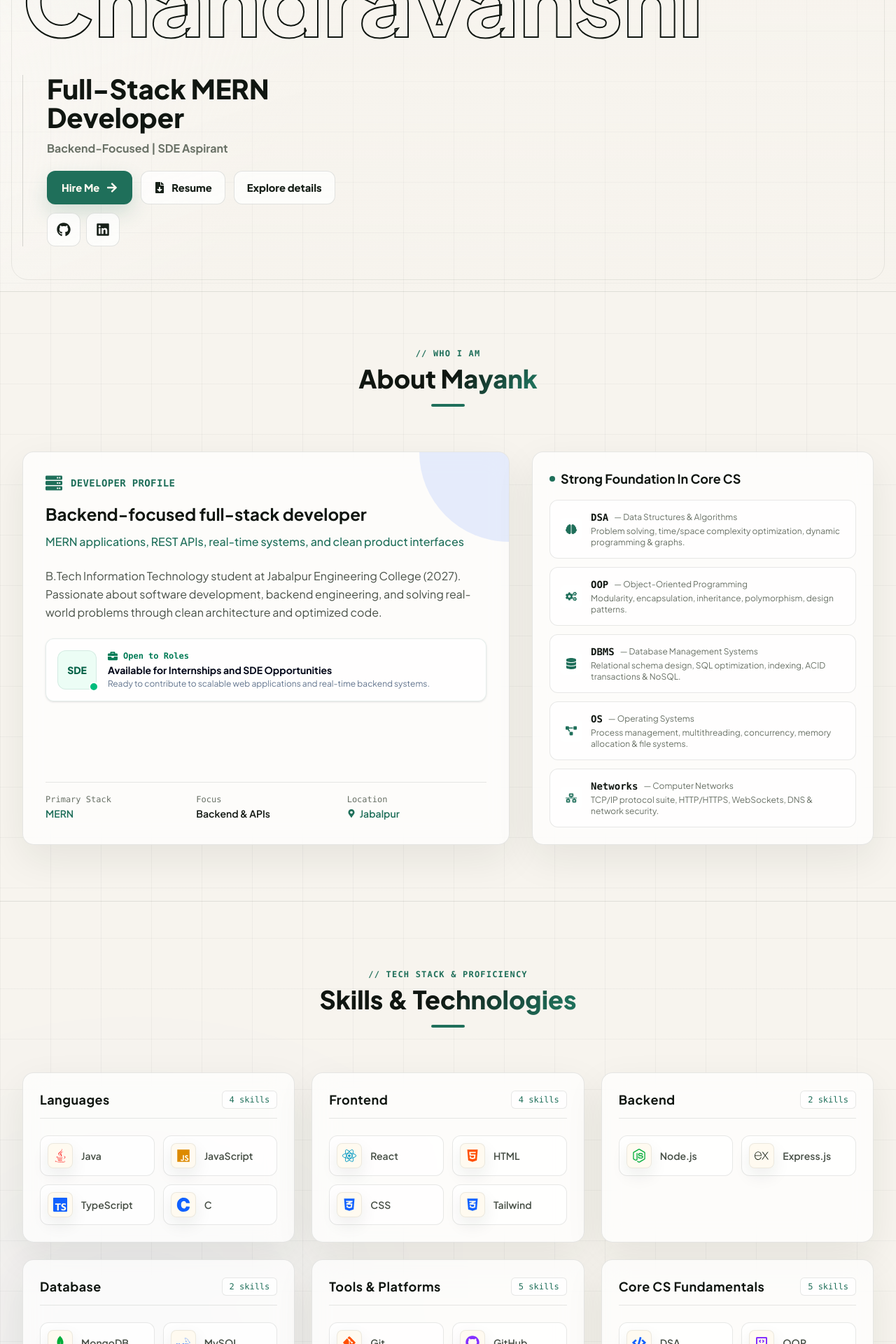
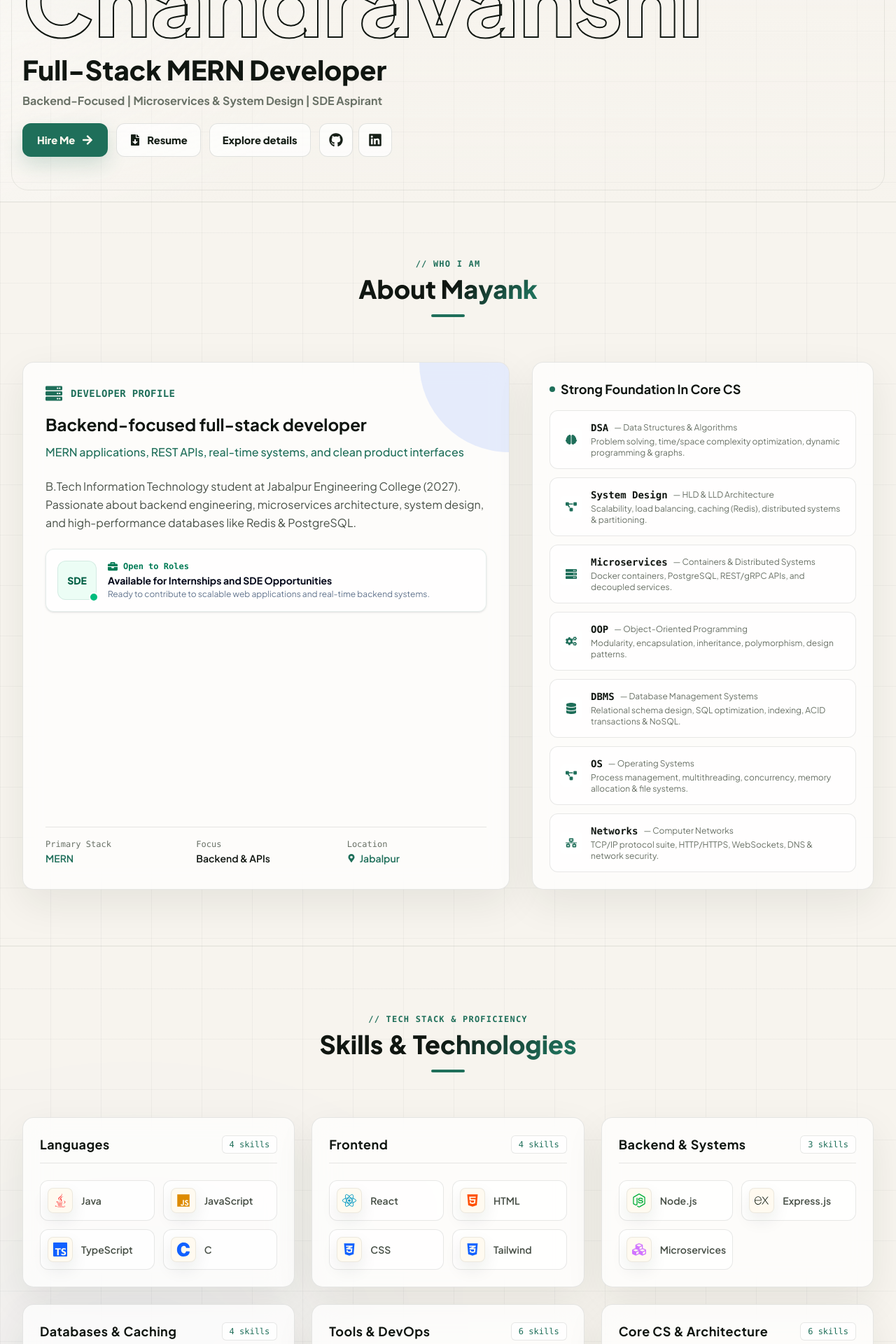
Before and after one commit to Mayank-2027/Mayank-Portfolio, a React (Vite) app: page / in a window 1280 px wide. Shown: the part 460-2380 px from the top of the page at 70% size. Built offline with nearby package versions, Linux system fonts and the light colour scheme.

Commit message:
Update portfolio: fix email, footer visibility, role layout, and add Docker, Redis, Microservices, PostgreSQL, and System Design

```diff
--- a/src/components/About.jsx
+++ b/src/components/About.jsx
@@ -19,6 +19,8 @@ export default function About() {
 
   const csPillars = [
     { title: "DSA", name: "Data Structures & Algorithms", icon: FaBrain, desc: "Problem solving, time/space complexity optimization, dynamic programming & graphs." },
+    { title: "System Design", name: "HLD & LLD Architecture", icon: FaProjectDiagram, desc: "Scalability, load balancing, caching (Redis), distributed systems & partitioning." },
+    { title: "Microservices", name: "Containers & Distributed Systems", icon: FaServer, desc: "Docker containers, PostgreSQL, REST/gRPC APIs, and decoupled services." },
     { title: "OOP", name: "Object-Oriented Programming", icon: FaCogs, desc: "Modularity, encapsulation, inheritance, polymorphism, design patterns." },
     { title: "DBMS", name: "Database Management Systems", icon: FaDatabase, desc: "Relational schema design, SQL optimization, indexing, ACID transactions & NoSQL." },
     { title: "OS", name: "Operating Systems", icon: FaProjectDiagram, desc: "Process management, multithreading, concurrency, memory allocation & file systems." },
--- a/src/components/Footer.jsx
+++ b/src/components/Footer.jsx
@@ -8,18 +8,18 @@ export default function Footer() {
   };
 
   return (
-    <footer className="py-8 border-t border-white/10 relative z-10 bg-[#08080A]">
+    <footer className="py-8 border-t border-slate-900/10 relative z-10 bg-white/50 backdrop-blur-md">
       <div className="max-w-7xl mx-auto px-4 sm:px-6 lg:px-8">
         <div className="flex flex-col sm:flex-row items-center justify-between gap-4">
 
           {/* Left Info */}
           <div className="flex items-center gap-2">
-            <span className="text-sm font-bold text-white font-mono">
-              Mayank Chandravanshi
+            <span className="text-sm font-bold text-slate-950 font-mono">
+              {personalDetails.name}
             </span>
-            <span className="text-gray-500 text-xs">•</span>
-            <span className="text-xs text-gray-400 font-mono">
-              Full-Stack MERN Developer
+            <span className="text-slate-400 text-xs">•</span>
+            <span className="text-xs text-slate-600 font-mono">
+              {personalDetails.title}
             </span>
           </div>
 
@@ -29,7 +29,7 @@ export default function Footer() {
               href={personalDetails.github}
               target="_blank"
               rel="noopener noreferrer"
-              className="text-gray-400 hover:text-white text-sm transition-colors"
+              className="p-2 rounded-lg text-slate-600 hover:text-slate-950 hover:bg-slate-950/5 transition-colors"
               aria-label="GitHub"
             >
               <FaGithub className="w-4 h-4" />
@@ -38,15 +38,15 @@ export default function Footer() {
               href={personalDetails.linkedin}
               target="_blank"
               rel="noopener noreferrer"
-              className="text-gray-400 hover:text-white text-sm transition-colors"
+              className="p-2 rounded-lg text-slate-600 hover:text-slate-950 hover:bg-slate-950/5 transition-colors"
               aria-label="LinkedIn"
             >
-              <FaLinkedin className="w-4 h-4 text-blue-400" />
+              <FaLinkedin className="w-4 h-4 text-emerald-700" />
             </a>
 
             <button
               onClick={scrollToTop}
-              className="p-2 rounded-lg bg-white/5 hover:bg-white/10 text-gray-300 hover:text-white transition-colors"
+              className="p-2 rounded-lg border border-slate-900/10 bg-white/80 hover:bg-white text-slate-700 hover:text-slate-950 shadow-sm transition-colors"
               aria-label="Back to Top"
             >
               <FaArrowUp className="w-3.5 h-3.5" />
@@ -54,8 +54,8 @@ export default function Footer() {
           </div>
         </div>
 
-        <div className="mt-4 pt-4 border-t border-white/5 text-center text-xs text-gray-500 font-mono">
-          © {new Date().getFullYear()} Mayank Chandravanshi. Built with React, Vite, Tailwind CSS & Framer Motion.
+        <div className="mt-4 pt-4 border-t border-slate-900/10 text-center text-xs text-slate-500 font-mono">
+          © {new Date().getFullYear()} {personalDetails.name}. Built with React, Vite, Tailwind CSS & Framer Motion.
         </div>
       </div>
     </footer>
--- a/src/data/portfolioData.js
+++ b/src/data/portfolioData.js
@@ -1,17 +1,17 @@
 import {
-  FaJava, FaJs, FaReact, FaHtml5, FaCss3Alt, FaNodeJs, FaGitAlt, FaGithub, FaDatabase, FaServer, FaCode, FaLaptopCode
+  FaJava, FaJs, FaReact, FaHtml5, FaCss3Alt, FaNodeJs, FaGitAlt, FaGithub, FaDatabase, FaServer, FaCode, FaLaptopCode, FaCubes, FaProjectDiagram
 } from 'react-icons/fa';
 import {
-  SiTypescript, SiExpress, SiMongodb, SiMysql, SiPostman, SiVercel, SiRender, SiC
+  SiTypescript, SiExpress, SiMongodb, SiMysql, SiPostman, SiVercel, SiRender, SiC, SiDocker, SiRedis, SiPostgresql
 } from 'react-icons/si';
 
 export const personalDetails = {
   name: "Mayank Chandravanshi",
   title: "Full-Stack MERN Developer",
-  tagline: "Backend-Focused | SDE Aspirant",
-  bio: "Building scalable web applications, REST APIs, and real-time systems.",
-  about: "B.Tech Information Technology student at Jabalpur Engineering College (2027). Passionate about software development, backend engineering, and solving real-world problems through clean architecture and optimized code.",
-  email: "mayankchandravanshi.dev@gmail.com",
+  tagline: "Backend-Focused | Microservices & System Design | SDE Aspirant",
+  bio: "Building scalable web applications, microservices, REST APIs, and real-time distributed systems.",
+  about: "B.Tech Information Technology student at Jabalpur Engineering College (2027). Passionate about backend engineering, microservices architecture, system design, and high-performance databases like Redis & PostgreSQL.",
+  email: "Mayankchandravanshi1977@gmail.com",
   phone: "+916260485020",
   github: "https://github.com/Mayank-2027",
   linkedin: "https://www.linkedin.com/in/mayank-chandravanshi-b4a067287/",
@@ -25,7 +25,7 @@ export const educationData = {
   expectedGraduation: "2027",
 
   highlights: [
-    "Core focus on Data Structures, Algorithms, Systems Architecture, and Database Design",
+    "Core focus on Data Structures, Algorithms, Systems Architecture, Microservices, and Database Design",
     "Active participant in campus hackathons & tech communities"
   ]
 };
@@ -35,7 +35,9 @@ export const coreCS = [
   "Object-Oriented Programming (OOP)",
   "Database Management Systems (DBMS)",
   "Operating Systems (OS)",
-  "Computer Networks (CN)"
+  "Computer Networks (CN)",
+  "System Design (LLD / HLD)",
+  "Microservices Architecture"
 ];
 
 export const skillsCategories = [
@@ -54,26 +56,30 @@ export const skillsCategories = [
       { name: "React", icon: FaReact, color: "text-cyan-400" },
       { name: "HTML", icon: FaHtml5, color: "text-orange-500" },
       { name: "CSS", icon: FaCss3Alt, color: "text-blue-500" },
-       { name: "Tailwind", icon: FaCss3Alt, color: "text-blue-500" }
+      { name: "Tailwind", icon: FaCss3Alt, color: "text-blue-500" }
     ]
   },
   {
-    title: "Backend",
+    title: "Backend & Systems",
     skills: [
       { name: "Node.js", icon: FaNodeJs, color: "text-green-500" },
-      { name: "Express.js", icon: SiExpress, color: "text-gray-300" }
+      { name: "Express.js", icon: SiExpress, color: "text-gray-300" },
+      { name: "Microservices", icon: FaCubes, color: "text-purple-400" }
     ]
   },
   {
-    title: "Database",
+    title: "Databases & Caching",
     skills: [
       { name: "MongoDB", icon: SiMongodb, color: "text-emerald-400" },
+      { name: "PostgreSQL", icon: SiPostgresql, color: "text-blue-400" },
+      { name: "Redis", icon: SiRedis, color: "text-red-500" },
       { name: "MySQL", icon: SiMysql, color: "text-blue-400" }
     ]
   },
   {
-    title: "Tools & Platforms",
+    title: "Tools & DevOps",
     skills: [
+      { name: "Docker", icon: SiDocker, color: "text-blue-500" },
       { name: "Git", icon: FaGitAlt, color: "text-orange-600" },
       { name: "GitHub", icon: FaGithub, color: "text-purple-300" },
       { name: "Postman", icon: SiPostman, color: "text-orange-400" },
@@ -82,13 +88,14 @@ export const skillsCategories = [
     ]
   },
   {
-    title: "Core CS Fundamentals",
+    title: "Core CS & Architecture",
     skills: [
+      { name: "System Design", icon: FaProjectDiagram, color: "text-amber-400" },
       { name: "DSA", icon: FaCode, color: "text-blue-400" },
       { name: "OOP", icon: FaLaptopCode, color: "text-indigo-400" },
       { name: "DBMS", icon: FaDatabase, color: "text-green-400" },
       { name: "OS", icon: FaServer, color: "text-teal-400" },
-      { name: "Computer Networks", icon: FaServer, color: "text-sky-400" }
+      { name: "Networks", icon: FaServer, color: "text-sky-400" }
     ]
   }
 ];
--- a/src/index.css
+++ b/src/index.css
@@ -188,7 +188,7 @@ a {
 .hero-name-layout {
   display: grid;
   grid-template-columns: minmax(0, 1fr);
-  gap: clamp(20px, 4vw, 56px);
+  gap: clamp(12px, 2.5vw, 24px);
   align-items: start;
 }
 
@@ -215,9 +215,9 @@ a {
 }
 
 .hero-brief {
-  max-width: 520px;
-  border-left: 1px solid rgba(23, 32, 24, 0.16);
-  padding-left: clamp(18px, 3vw, 34px);
+  max-width: 600px;
+  border-left: none;
+  padding-left: 0;
 }
 
 .hero-brief > p {
```
